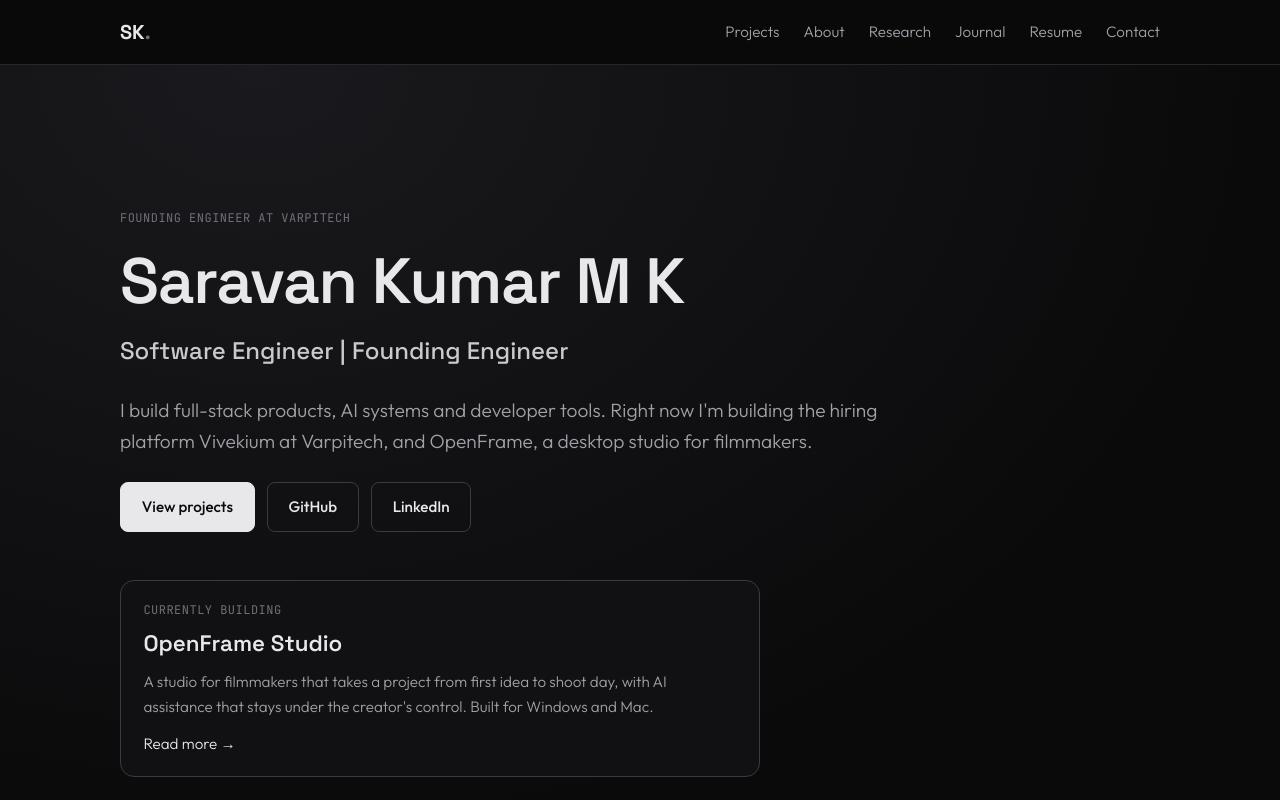
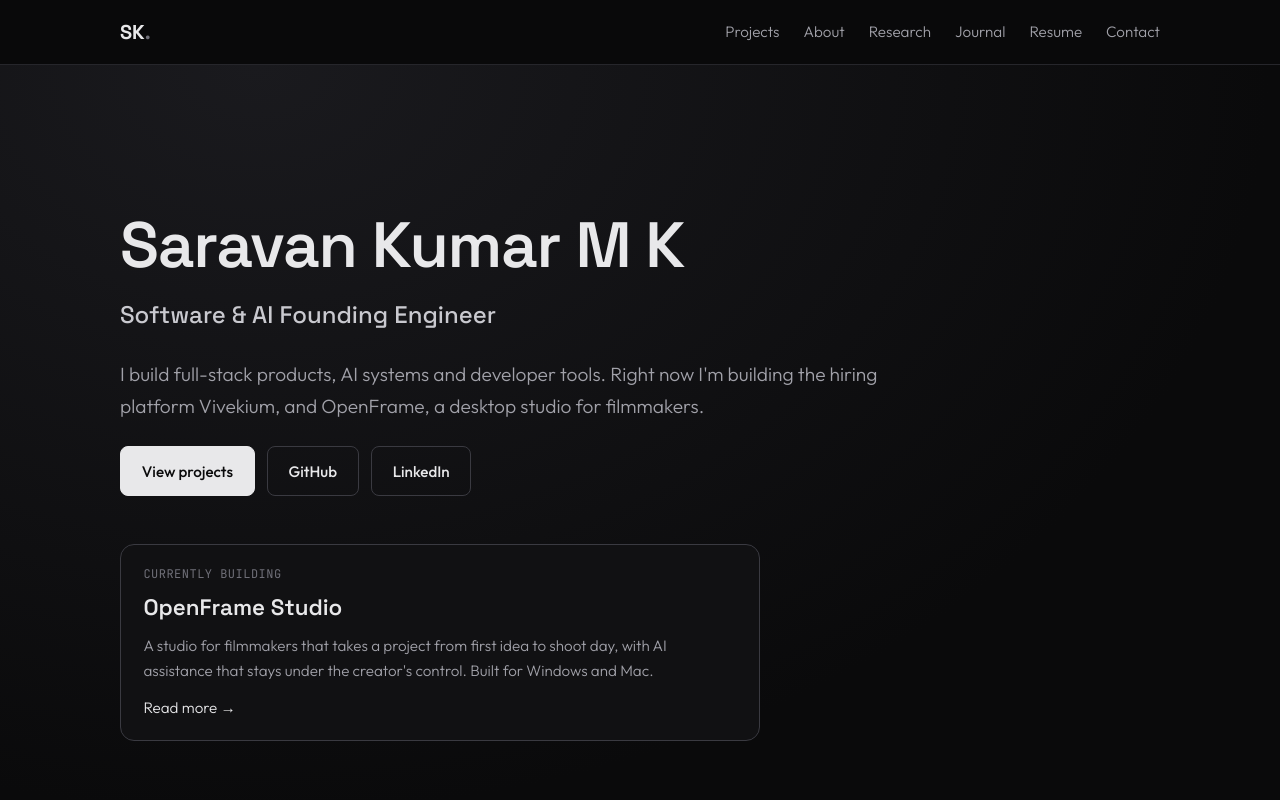
Before and after one commit to Saravankumar25/saravankumar25.github.io, a React (Vite) app: page / in a window 1280 px wide. Shown: the top 800 px of the page. Built offline with nearby package versions, Linux system fonts and the light colour scheme.

Commit message:
Update professional title to Software & AI Founding Engineer; drop employer from hero

```diff
--- a/index.html
+++ b/index.html
@@ -3,13 +3,13 @@
   <head>
     <meta charset="UTF-8" />
     <meta name="viewport" content="width=device-width, initial-scale=1.0" />
-    <title>Saravan Kumar M K · Software Engineer | Founding Engineer</title>
-    <meta name="description" content="Saravan Kumar M K is a software engineer building full-stack products, AI systems, agentic workflows and developer tools. Founding Engineer at Varpitech." />
+    <title>Saravan Kumar M K · Software & AI Founding Engineer</title>
+    <meta name="description" content="Saravan Kumar M K is a software and AI founding engineer building full-stack products, AI systems, agentic workflows and developer tools. Founding Engineer at Varpitech." />
     <meta name="theme-color" content="#0a0a0b" />
     <link rel="canonical" href="https://saravankumar25.github.io/" />
     <link rel="icon" type="image/svg+xml" href="/favicon.svg" />
     <meta property="og:type" content="website" />
-    <meta property="og:title" content="Saravan Kumar M K · Software Engineer | Founding Engineer" />
+    <meta property="og:title" content="Saravan Kumar M K · Software & AI Founding Engineer" />
     <meta property="og:description" content="Full-stack products, AI systems, agentic workflows and developer tools." />
     <meta property="og:url" content="https://saravankumar25.github.io/" />
     <meta name="twitter:card" content="summary" />
--- a/src/config.ts
+++ b/src/config.ts
@@ -1,6 +1,6 @@
 export const config = {
   name: "Saravan Kumar M K",
-  title: "Software Engineer | Founding Engineer",
+  title: "Software & AI Founding Engineer",
   github: "https://github.com/Saravankumar25",
   linkedin: "https://www.linkedin.com/in/saravan-kumar-m-k-35014a220/",
   /** Set a public contact address to show it on the Contact page; null hides it. */
--- a/src/hooks.ts
+++ b/src/hooks.ts
@@ -5,7 +5,7 @@
 
 export function useTitle(title?: string) {
   useEffect(() => {
-    document.title = title ? `${title} · ${SUFFIX}` : `${SUFFIX} · Software Engineer | Founding Engineer`;
+    document.title = title ? `${title} · ${SUFFIX}` : `${SUFFIX} · Software & AI Founding Engineer`;
   }, [title]);
 }
 
--- a/src/pages/About.tsx
+++ b/src/pages/About.tsx
@@ -9,7 +9,7 @@
       <p className="eyebrow">About</p>
       <h1>I build products end to end.</h1>
       <p className="lead">
-        I am a software engineer and the Founding Engineer at Varpitech. I design and build full-stack applications,
+        I am a software and AI founding engineer. I design and build full-stack applications,
         AI systems, agentic workflows, developer tools and applied machine-learning solutions.
       </p>
 
--- a/src/pages/Home.tsx
+++ b/src/pages/Home.tsx
@@ -18,12 +18,11 @@
     <>
       <section className="hero">
         <div className="wrap">
-          <p className="eyebrow">Founding Engineer at Varpitech</p>
           <h1>{config.name}</h1>
           <p className="role-line">{config.title}</p>
           <p className="lead">
             I build full-stack products, AI systems and developer tools. Right now I'm building the hiring platform
-            Vivekium at Varpitech, and OpenFrame, a desktop studio for filmmakers.
+            Vivekium, and OpenFrame, a desktop studio for filmmakers.
           </p>
           <div className="actions">
             <Link className="btn" to="/projects">View projects</Link>
```
